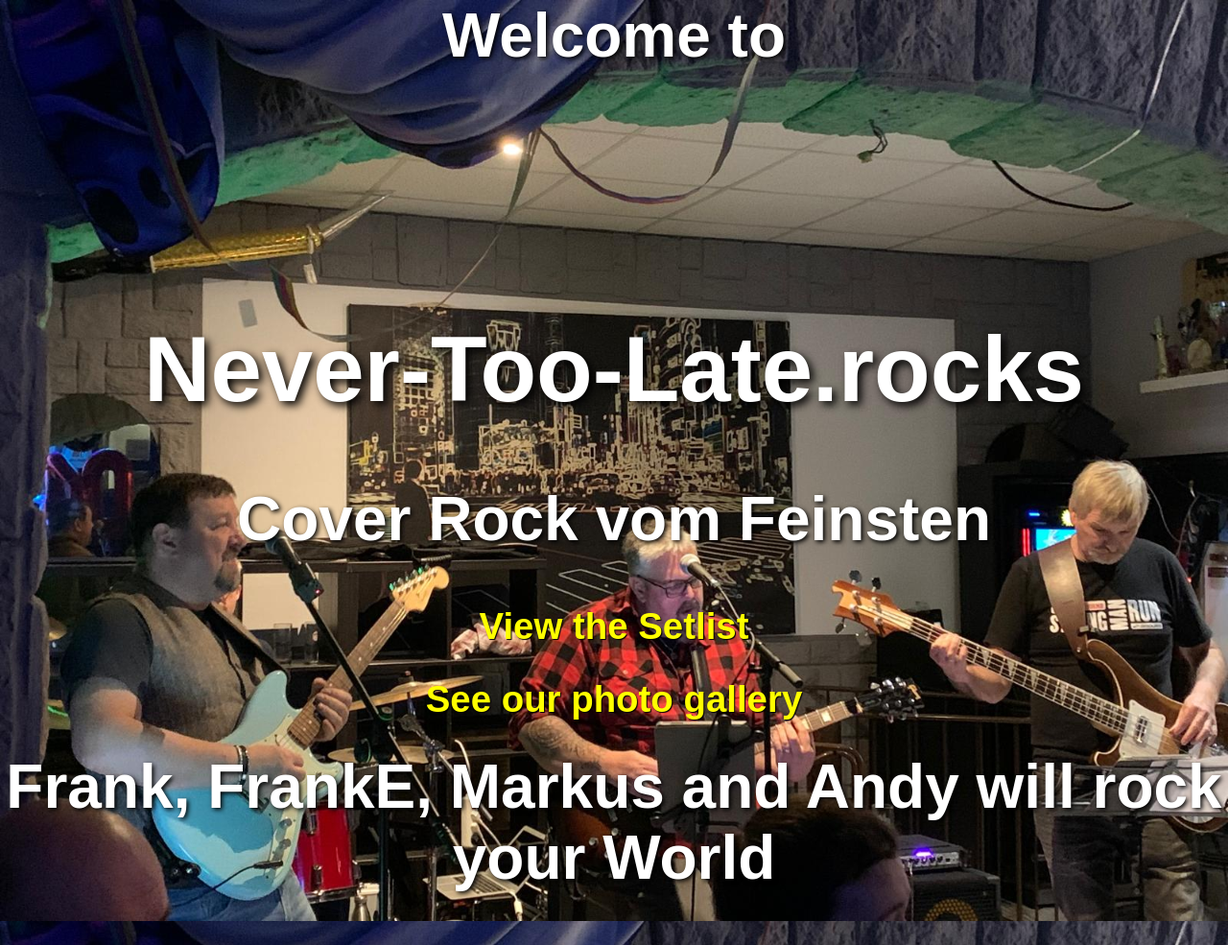
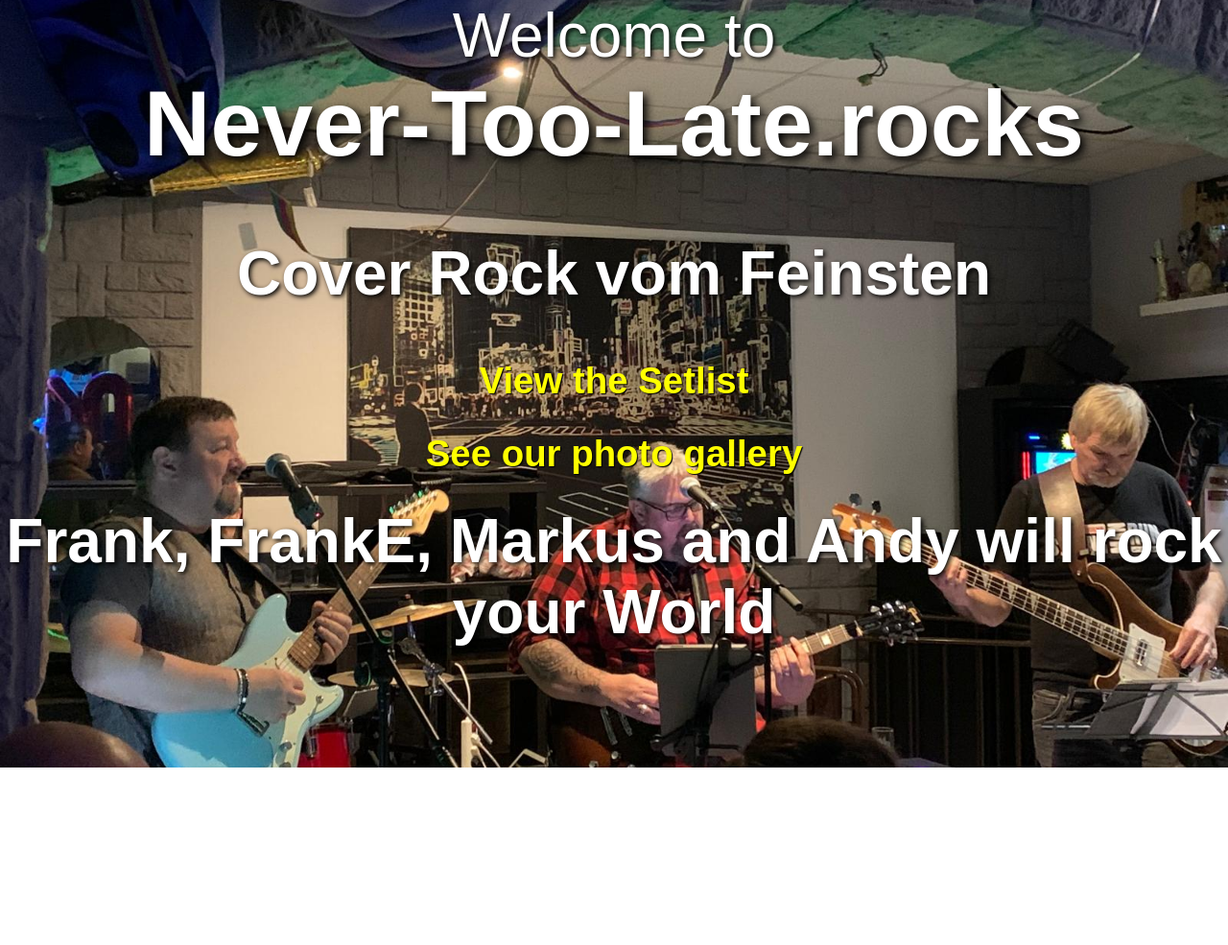
Before and after one commit to AndyRockNTL/NevertooLate, a plain HTML site: page index.html in a window 1280 px wide. Shown: the whole page at 96% size. After the commit the page ends 800 px from the top, so only its background shows below. Drawn offline with Linux system fonts and the light colour scheme.

Commit message:
Update index.html

```diff
--- a/index.html
+++ b/index.html
@@ -16,12 +16,17 @@
       background-attachment: fixed; /* stays in place while scrolling */
     }
     h1 {
-      margin-top: 20%;
+      margin-top: 0%;
       font-size: 6em;
       text-shadow: 4px 4px 10px black;
     }
     h2 {
       margin-top: 0%;
+      font-size: 4em;
+      text-shadow: 2px 2px 5px black;
+    }
+    h2t {
+      margin-top: 20%;
       font-size: 4em;
       text-shadow: 2px 2px 5px black;
     }
@@ -50,7 +55,7 @@
   </style>
 </head>
 <body>
-  <h2 style="white-space: nowrap;">Welcome to </h2>
+  <h2t style="white-space: nowrap;">Welcome to </h2t>
   <h1 style="white-space: nowrap;">Never-Too-Late.rocks</h1>
   <h2>Cover Rock vom Feinsten</h2>
   <h3><a href="setlist.html">View the Setlist</a></h3>
```
